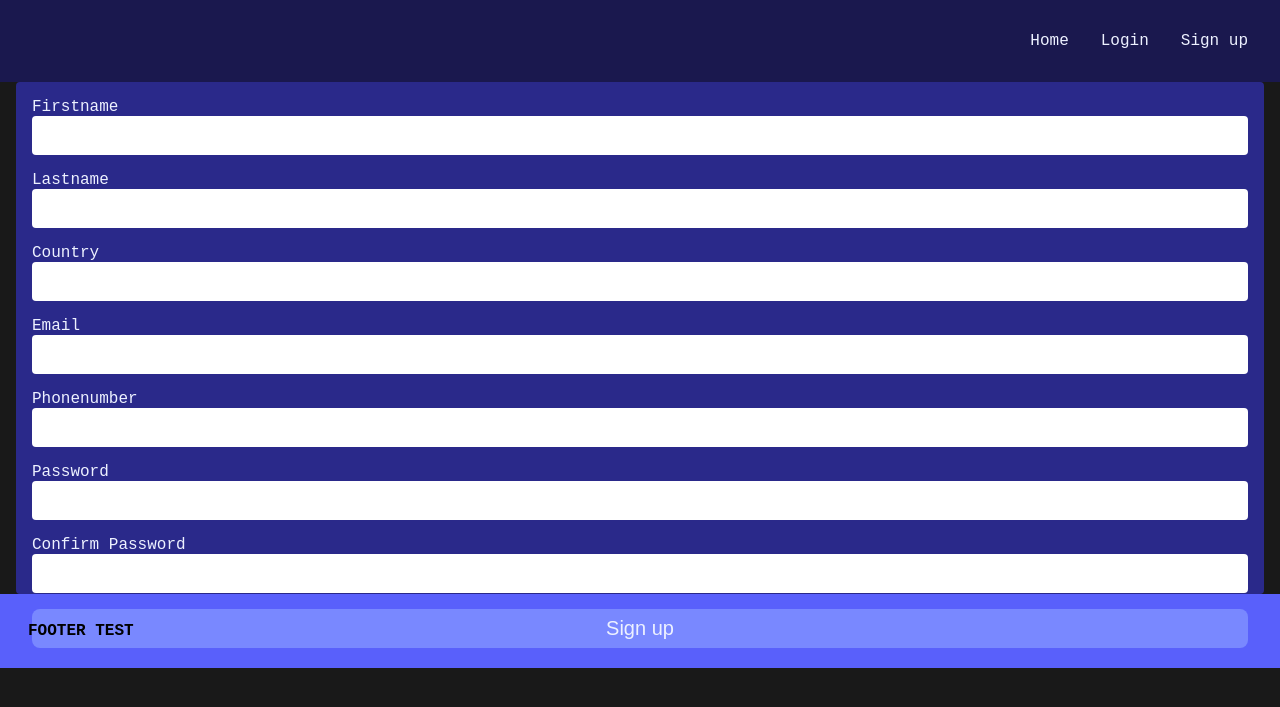
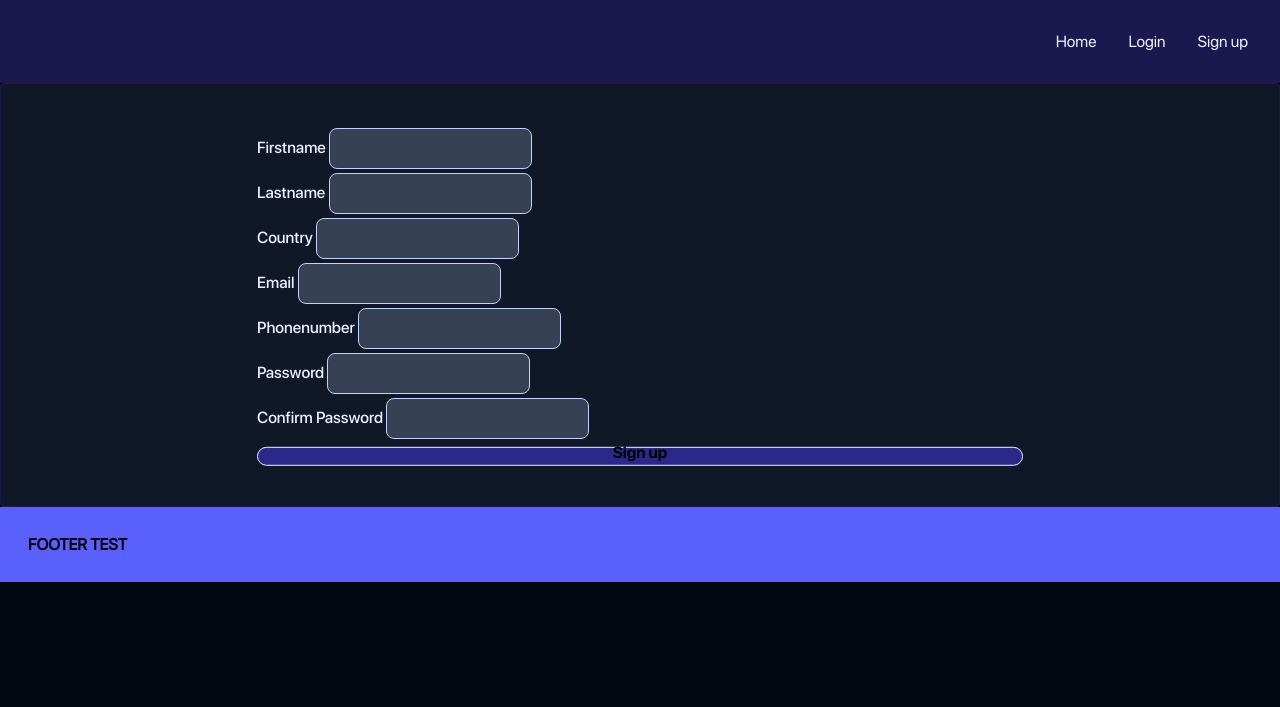
Before and after one commit to katelijacobsen/web-dev-semester-1-fro-back-data, a Flask app: page /signup.html in a window 1280 px wide. Shown: the top 707 px of the page. Run offline with Flask 3, Linux system fonts and the light colour scheme.

Commit message:
add style

```diff
--- a/app.py
+++ b/app.py
@@ -4,7 +4,7 @@
 
 app = Flask(__name__)
 # secret key to protect data
-app.secret_key = b'_5#y2L"F4Q8z\n\xec]/'
+app.secret_key = b'smashkeyboarded123'
 
 @app.before_request
 def load_user():
@@ -40,9 +40,9 @@
     session.clear()
     return redirect(url_for("index"))
 
-@app.route("/create_destination.html")
-def create_destination():
-    return render_template("create_destination.html")
+@app.route("/create.html")
+def create_post():
+    return render_template("create.html")
 
 ########################ERROR HANDLER#########################
 
--- a/static/app.css
+++ b/static/app.css
@@ -1,7 +1,49 @@
+@font-face {
+  font-family: "sf-black-italic";
+  src: url("/static/fonts/SFPRODISPLAYBLACKITALIC.woff2") format("woff2");
+}
+@font-face {
+  font-family: "sf-bold";
+  src: url("/static/fonts/SFPRODISPLAYBOLD.woff2") format("woff2");
+}
+@font-face {
+  font-family: "sf-heavy-italic";
+  src: url("/static/fonts/SFPRODISPLAYHEAVYITALIC.woff2") format("woff2");
+}
+@font-face {
+  font-family: "sf-light-italic";
+  src: url("/static/fonts/SFPRODISPLAYLIGHTITALIC.woff2") format("woff2");
+}
+@font-face {
+  font-family: "sf-medium";
+  src: url("/static/fonts/SFPRODISPLAYMEDIUM.woff2") format("woff2");
+}
+@font-face {
+  font-family: "sf-regular";
+  src: url("/static/fonts/SFPRODISPLAYREGULAR.woff2") format("woff2");
+}
+@font-face {
+  font-family: "sf-mi-bold-italic";
+  src: url("/static/fonts/SFPRODISPLAYSEMIBOLDITALIC.woff2") format("woff2");
+}
+@font-face {
+  font-family: "sf-thin-italic";
+  src: url("/static/fonts/SFPRODISPLAYTHINITALIC.woff2") format("woff2");
+}
+@font-face {
+  font-family: "sf-ultra-light-italic";
+  src: url("/static/fonts/SFPRODISPLAYULTRALIGHTITALIC.woff2") format("woff2");
+}
+@font-face {
+  font-family: "gumbo";
+  src: url("/static/fonts/Gumbo.woff2") format("woff2");
+}
+
 html {
   /*Colorpalette*******************/
   /*Base*/
-  --bg-color: #191919;
+  --bg-color: oklch(13% 0.028 261.692);
+  --bg-card: oklch(21% 0.034 264.665);
   --primary-color-50: #edf1ff;
   --primary-color-100: #dee7ff;
   --primary-color-200: #c3d2ff;
@@ -16,13 +58,12 @@
   --text-color: var(--primary-color-50);
   /*Interaction colors*/
   --error-color: #d71900;
-  --warning-color: #ff4266;
+  --warning-color: #e8778c;
   --success-color: #68c93b;
   --alert-color: #ffd60a;
   --info-color: #353efe;
 
   /*******************Colorpalette*/
-
 
   /*Spacing*************************/
   --xx-small-spacing: 0.25rem;
@@ -36,6 +77,7 @@
   --x-large-spacing: 2.25rem;
   --xx-large-spacing: 2.5rem;
   --xx-large-spacing: 2.75rem;
+  --white-space: 16rem;
   /*************************Spacing*/
 
   /*Typography**********************/
@@ -74,6 +116,7 @@
 
 body {
   background-color: var(--bg-color);
+  font-family: "sf-regular";
 
   h1,
   h2,
@@ -81,64 +124,101 @@
   p {
     color: var(--text-color);
   }
-  font-family: "Courier New", Courier, monospace;
-
-}
-
-#signup {
-  display: flex;
-  flex-direction: column;
-  height: 60dvh;
-  background-color: #2a298a;
-  padding-inline: var(--base-spacing);
-  padding-block: var(--base-spacing);
-  margin-inline: var(--base-spacing);
-  color: var(--text-color);
-  font-size: 1.25rem;
-  border-radius: 4px;
-
-  label {
-    display: inline-flex;
+  & > *:not(header):not(footer) {
+    display: flex;
     flex-direction: column;
-    font-size: 1rem;
-
-    input {
-      font-size: 1.25rem;
-      margin-block-end: 1rem;
-      padding-block: 0.5rem;
-      border-radius: 4px;
-      border: none;
-    }
-  }
-
-  button {
-    font-size: 1.25rem;
-    background-color: #7988ff;
-    color: var(--text-color);
-    padding: 0.5rem 1rem;
-    border-radius: 8px;
-    border: none;
-
-    &:hover {
-      background-color: #5960fb;
-    }
+    justify-content: space-between;
+    padding-inline: var(--white-space);
+    padding-block: var(--xx-large-spacing);
   }
 }
 
-#create_post {
-  background-color: var(--primary-color-300);
-  padding: 2rem 2rem;
-  margin: 0.5rem 0.5rem;
+
+
+form {
   border-radius: 4px;
   display: flex;
   flex-direction: column;
+  position: relative;
+  color: var(--primary-color-50);
+  background: var(--bg-card);
+  border: var(--primary-color-950) solid 1px;
 
   .form-group {
     display: flex;
     flex-direction: column;
     padding-block-end: 2rem;
   }
+
+  label {
+    font-family: 'sf-medium';
+    padding-block-end: var(--xx-small-spacing);
+  }
+
+  input, textarea {
+    color: var(--primary-color-50);
+    background: oklch(37.3% 0.034 259.733);
+    border: var(--primary-color-200) solid 1px;
+    padding: var(--small-spacing);
+    border-radius: 8px;
+  }
 }
+
+button {
+  display: flex;
+  align-items: center;
+  justify-content: center;
+  position: relative;
+  border-radius: 100px;
+  padding: 0;
+  font-family: "sf-bold";
+  font-size: 1rem;
+  background: transparent;
+  border: none;
+  cursor: pointer;
+  z-index: 1000;
+
+  &::before {
+    content: "";
+    position: absolute;
+    inset: 0;
+    background-color: var(--primary-color-900);
+    border: var(--primary-color-50) solid 1px;
+    border-radius: inherit;
+    z-index: -2;
+    transform: translateY(20%);
+  }
+
+  &::after {
+    content: "";
+    position: absolute;
+    inset: 0;
+    border-radius: inherit;
+    z-index: -1;
+  }
+
+  span {
+    display: flex;
+    align-items: center;
+    justify-content: center;
+    position: relative;
+    z-index: 1;
+    width: 100%;
+    height: 100%;
+    background-color: var(--primary-color-600);
+    display: flex;
+    color: var(--primary-color-50);
+    transition: transform 0.3s ease;
+    padding: var(--small-spacing) var(--medium-small-spacing);
+    border-radius: 100px;
+    border: var(--primary-color-50) solid 1px;
+  }
+
+  &:hover span {
+    transform: translateY(-10%);
+  }
+}
+
 
 
 footer {
--- a/templates/base.html
+++ b/templates/base.html
@@ -15,6 +15,9 @@
         <ul>
           <li>
             <a href="/">Home</a>
+          </li>
+          <li>
+            <a href="/create.html">Create Post</a>
           </li>
           <li>
             <span>{{ g.user['user_name']}}</span>
```
Also changed, not shown: templates/create.html (added, +55 -0 lines), templates/create_destination.html (deleted, +0 -69 lines), templates/index.html (+8 -2 lines), static/fonts/Gumbo.woff2 (added), static/fonts/SFPRODISPLAYBLACKITALIC.woff2 (added), static/fonts/SFPRODISPLAYBOLD.woff2 (added), static/fonts/SFPRODISPLAYHEAVYITALIC.woff2 (added), static/fonts/SFPRODISPLAYLIGHTITALIC.woff2 (added), static/fonts/SFPRODISPLAYMEDIUM.woff2 (added), static/fonts/SFPRODISPLAYREGULAR.woff2 (added), static/fonts/SFPRODISPLAYSEMIBOLDITALIC.woff2 (added), static/fonts/SFPRODISPLAYTHINITALIC.woff2 (added), static/fonts/SFPRODISPLAYULTRALIGHTITALIC.woff2 (added).
